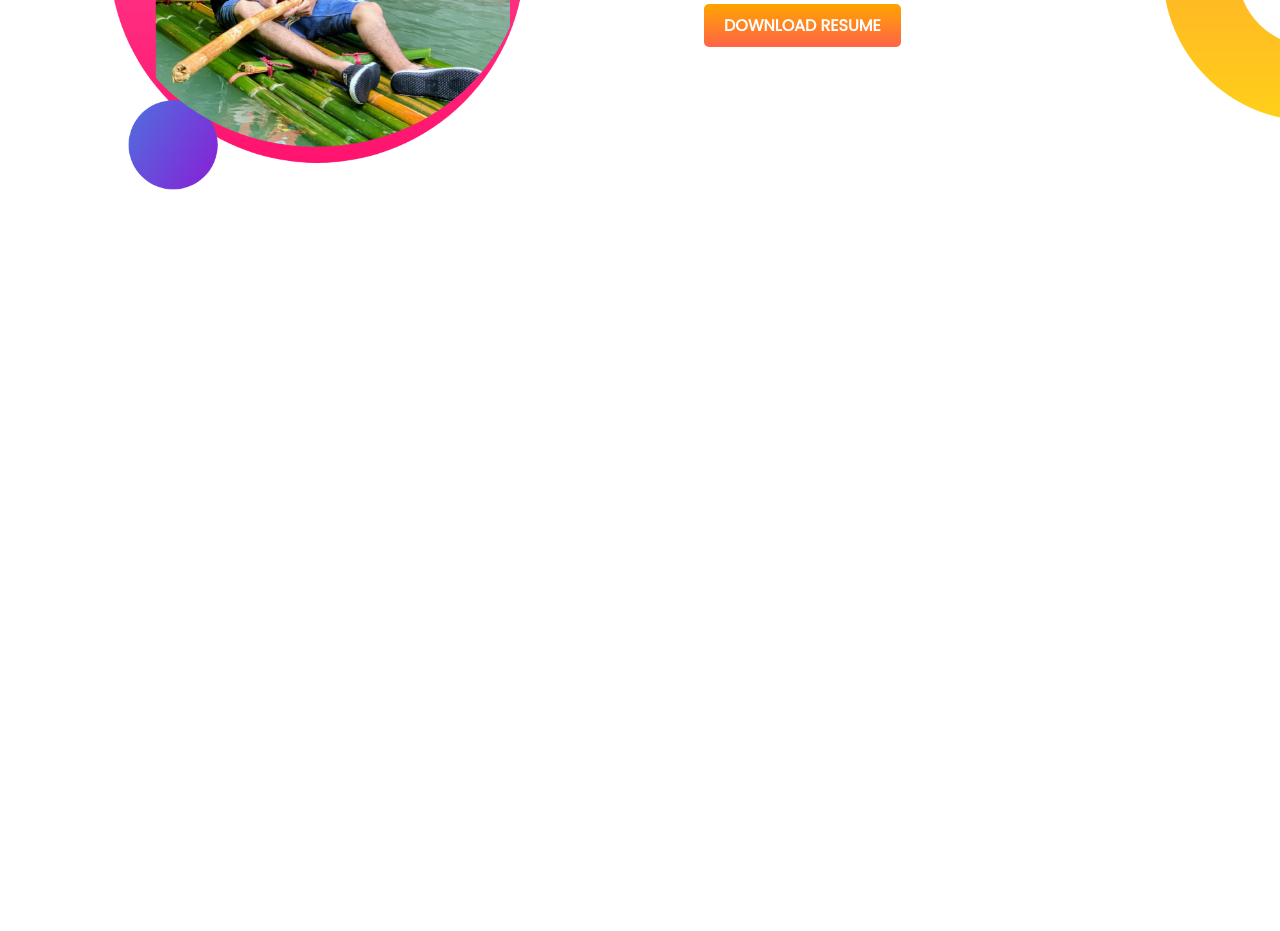
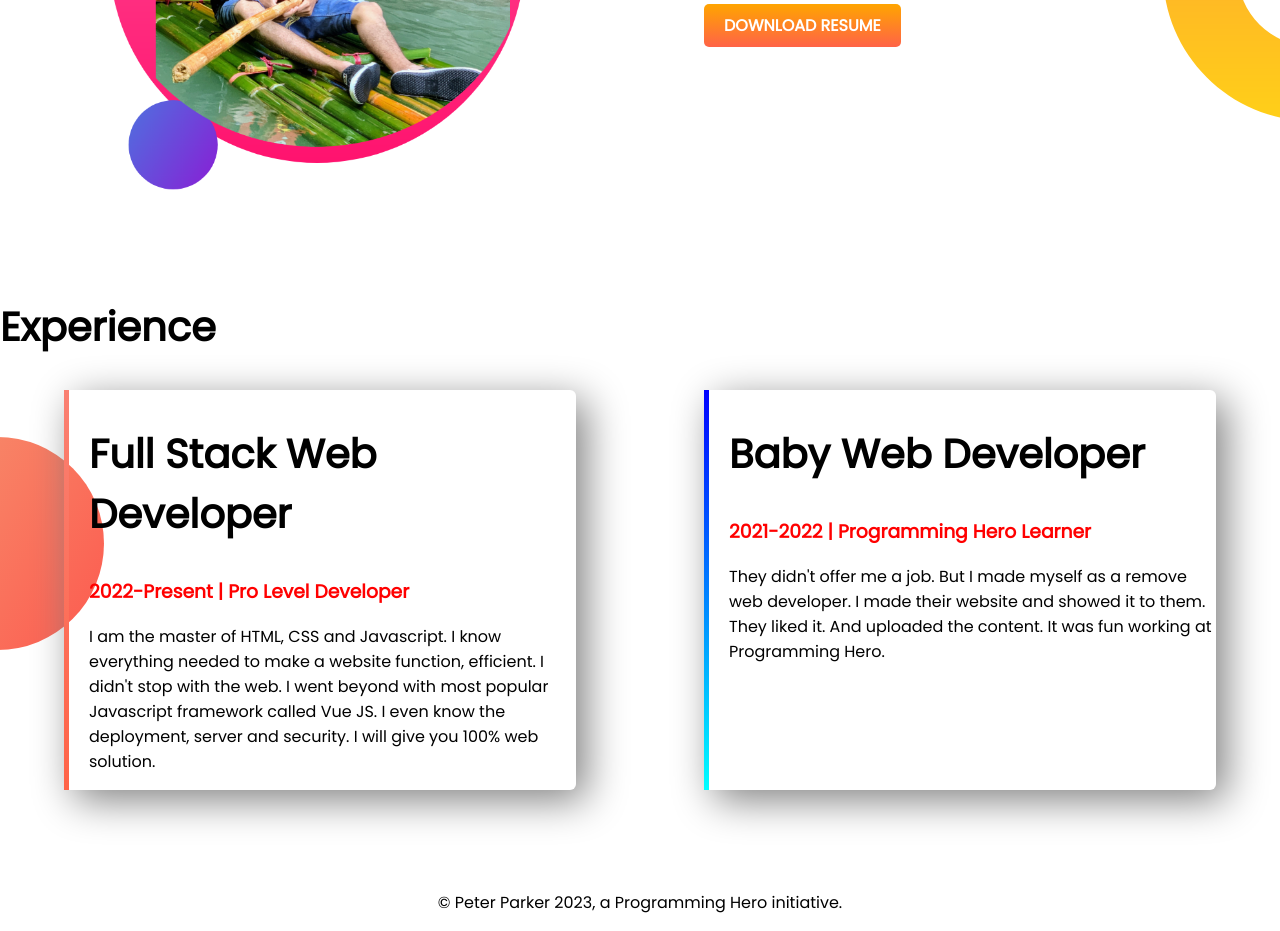
Before and after one commit to Redwan140/developer-portfolio, a plain HTML site: page index.html in a window 1280 px wide. Shown: the part 817-1748 px from the top of the page. Before the commit the page ends 1114 px from the top, so only its background shows below. Drawn offline with Linux system fonts and the light colour scheme.

Commit message:
footer & experience added

```diff
--- a/index.html
+++ b/index.html
@@ -13,7 +13,7 @@
 </head>
 
 <body>
-    <section class="top-banner">
+    <section class="top-banner flexiable-content">
         <div class="half-width">
             <h1>Welcome to</h1>
             <h1><span class="red1">Redwan Ahmed</span> world!</h1>
@@ -29,7 +29,7 @@
             <img src="images/my-bg.png" alt="">
         </div>
     </section>
-    <section class="dream-big">
+    <section class="dream-big flexiable-content">
         <div class="full-width">
             <img src="images/redwan.png" alt="">
         </div>
@@ -42,14 +42,33 @@
             <a class="red-btn" target="_blank" href="">DOWNLOAD RESUME</a>
         </div>
 
+    </section>
+
+    <section class="experience-area">
+        <h1>Experience</h1>
+        <div class="flexiable-content">
+            <div id="full-stack-experience" class="experience-item">
+                <h1>Full Stack Web Developer</h1>
+                <h3 class="red1">2022-Present | Pro Level Developer</h3>
+                <p>I am the master of HTML, CSS and Javascript. I know everything needed to make a website function,
+                    efficient. I didn't stop with the web. I went beyond with most popular Javascript framework called
+                    Vue
+                    JS. I even know the deployment, server and security. I will give you 100% web solution.</p>
+            </div>
+            <div id="web-dev-experience" class="experience-item">
+                <h1>Baby Web Developer</h1>
+                <h3 class="red1">2021-2022 | Programming Hero Learner</h3>
+                <p>They didn't offer me a job. But I made myself as a remove web developer. I made their website and
+                    showed
+                    it to them. They liked it. And uploaded the content. It was fun working at Programming Hero.</p>
+            </div>
+        </div>
+    </section>
+    <footer>
+        <p>© Peter Parker 2023, a Programming Hero initiative.</p>
+    </footer>
 
 
-
-
-
-
-
-    </section>
 </body>
 
 </html>
--- a/style.css
+++ b/style.css
@@ -11,7 +11,7 @@ h1 {
     color: red;
 }
 
-section {
+.flexiable-content {
     display: flex;
     margin-bottom: 100px;
 }
@@ -64,3 +64,34 @@ section {
     background-repeat: no-repeat;
     background-position: right;
 }
+
+.experience-area {
+    background-image: url(images/exp-bg.png);
+    background-repeat: no-repeat;
+    background-position: left;
+}
+
+.experience-item {
+    box-shadow: 10px 10px 40px gray;
+    width: 40%;
+    margin-left: 5%;
+    margin-right: 5%;
+    padding-left: 20px;
+    border-radius: 6px;
+}
+
+#web-dev-experience {
+    border-image: linear-gradient(blue, cyan);
+    border-image-slice: 1;
+    border-left: 5px solid;
+}
+
+#full-stack-experience {
+    border-image: linear-gradient(salmon, tomato);
+    border-image-slice: 1;
+    border-left: 5px solid;
+}
+
+footer p {
+    text-align: center;
+}
```
Also changed, not shown: showOff/red1.jpg (deleted), 4 other files.
